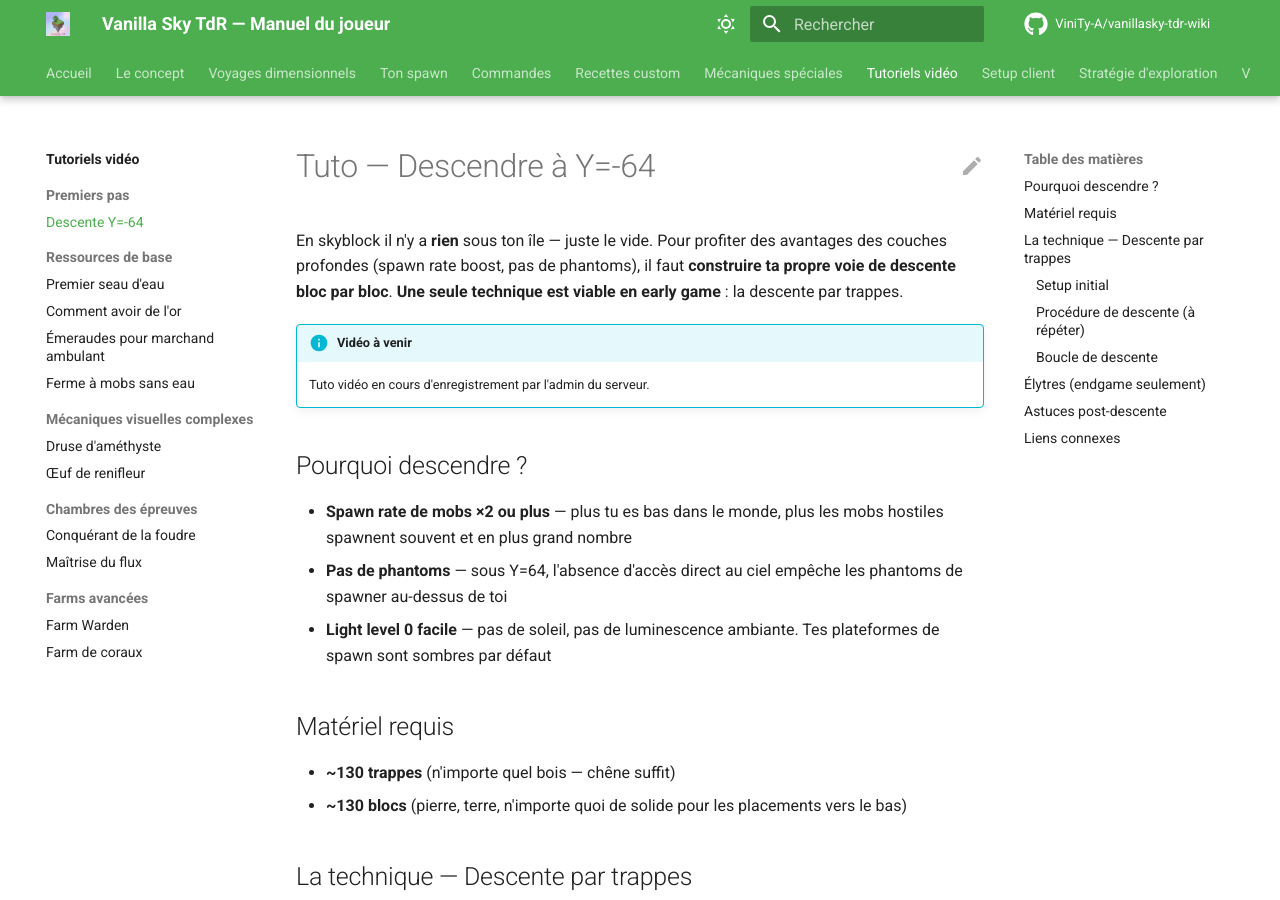
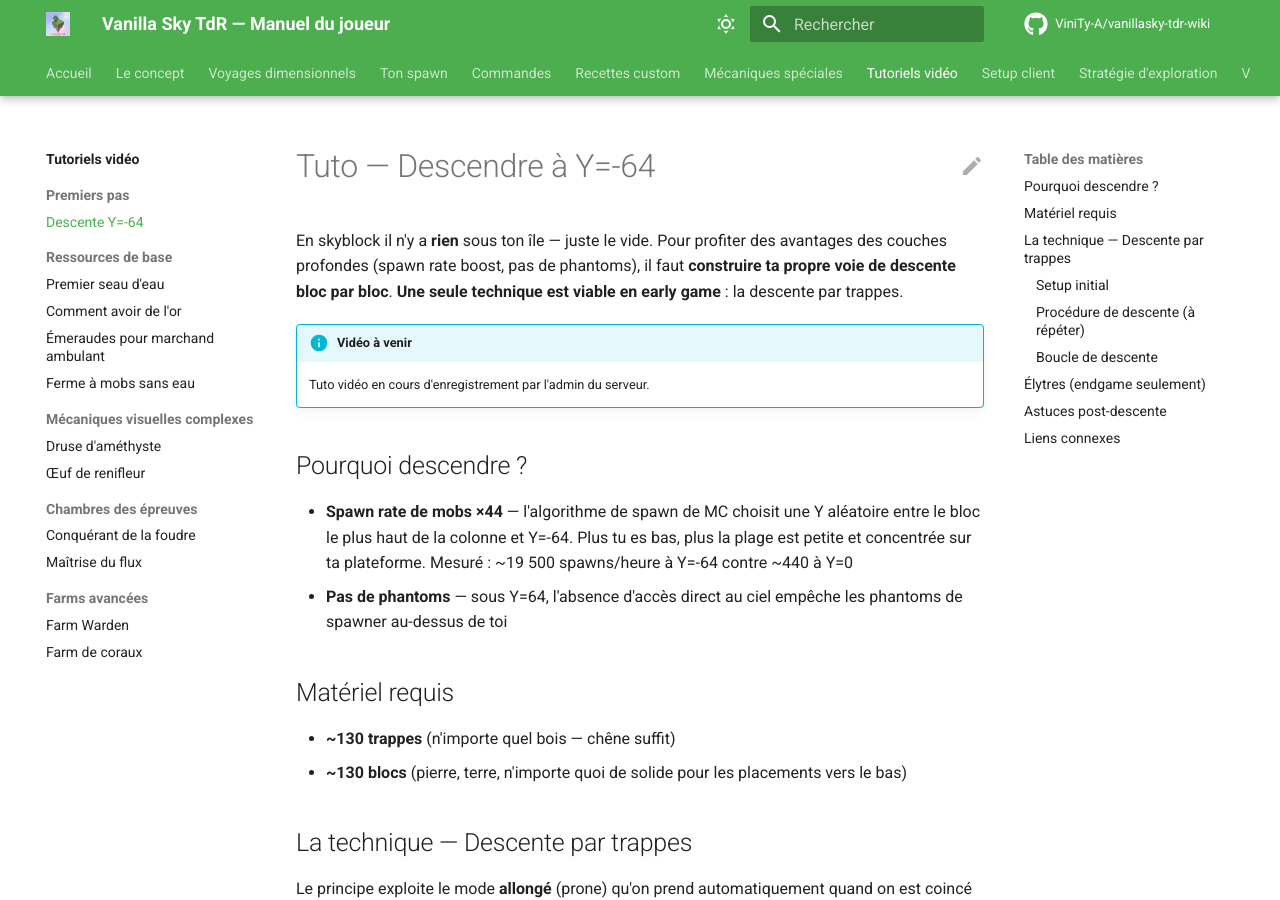
Before and after one commit to ViniTy-A/vanillasky-tdr-wiki, an MkDocs documentation site: the page built from docs/tutoriels/descente-y-64.md, in a window 1280 px wide and 900 px high. Built offline with MkDocs 1.6.1 and Material for MkDocs 9.7.7, drawn with Linux system fonts in a browser that asks for light colours; comment, search, counter and statistics services are not loaded.

Commit message:
fix: retire 'light level 0' + spawn rate ×44 mesuré (algo Y aléatoire)

```diff
--- a/docs/tutoriels/descente-y-64.md
+++ b/docs/tutoriels/descente-y-64.md
@@ -15,9 +15,8 @@ En skyblock il n'y a **rien** sous ton île — juste le vide. Pour profiter des
 
 ## Pourquoi descendre ?
 
-- **Spawn rate de mobs ×2 ou plus** — plus tu es bas dans le monde, plus les mobs hostiles spawnent souvent et en plus grand nombre
+- **Spawn rate de mobs ×44** — l'algorithme de spawn de MC choisit une Y aléatoire entre le bloc le plus haut de la colonne et Y=-64. Plus tu es bas, plus la plage est petite et concentrée sur ta plateforme. Mesuré : ~19 500 spawns/heure à Y=-64 contre ~440 à Y=0
 - **Pas de phantoms** — sous Y=64, l'absence d'accès direct au ciel empêche les phantoms de spawner au-dessus de toi
-- **Light level 0 facile** — pas de soleil, pas de luminescence ambiante. Tes plateformes de spawn sont sombres par défaut
 
 ## Matériel requis
 
```
